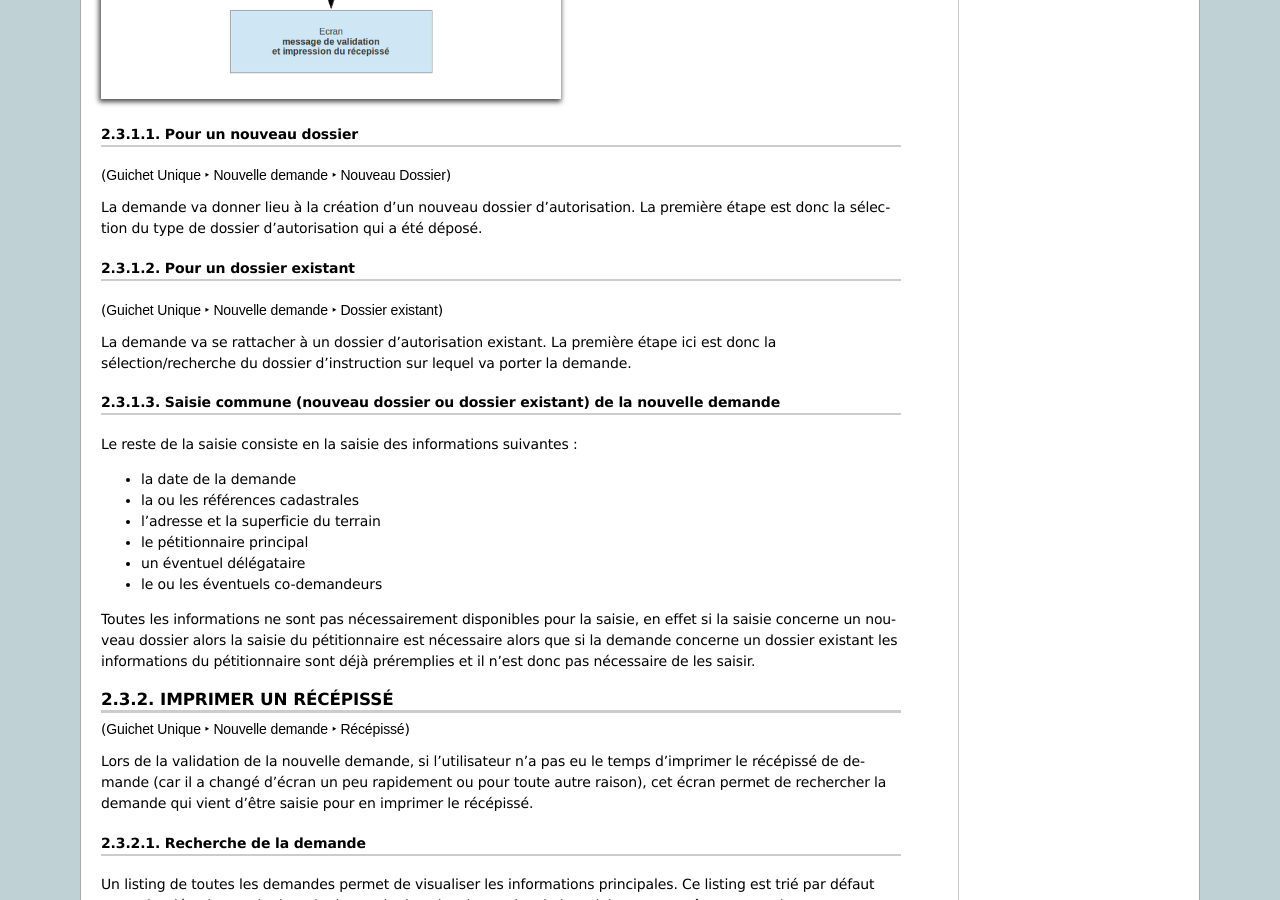
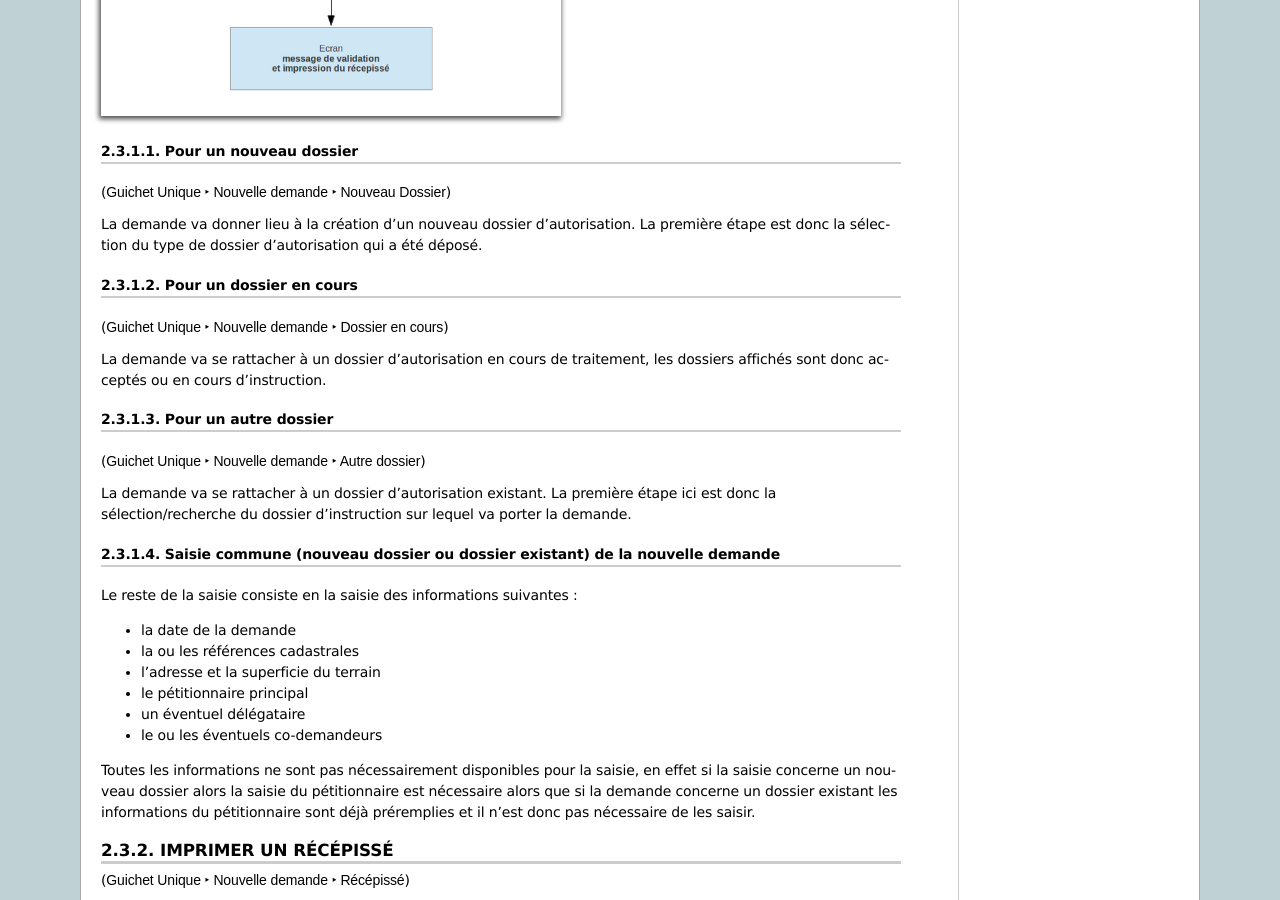
Before and after one commit to mpavaux/openads-documentation, a Sphinx documentation site: the page built from source/manuel_utilisateur/guichet_unique.rst, in a window 1280 px wide and 900 px high, scrolled down 1764 px. Built offline with Sphinx 7.4.7, drawn with Linux system fonts in a browser that asks for light colours; some of the changed text lies outside the part shown.

Commit message:
Modification de la doc suite à l'ajout d'une entrée au menu Guichet unique.

```diff
--- a/source/manuel_utilisateur/guichet_unique.rst
+++ b/source/manuel_utilisateur/guichet_unique.rst
@@ -66,12 +66,23 @@
 
 
 
-.. _guichet_unique_nouvelle_demande_dossier_existant:
+.. _guichet_unique_nouvelle_demande_dossier_en_cours:
 
-Pour un dossier existant
+Pour un dossier en cours
 ========================
 
-(:menuselection:`Guichet Unique --> Nouvelle demande --> Dossier existant`)
+(:menuselection:`Guichet Unique --> Nouvelle demande --> Dossier en cours`)
+
+La demande va se rattacher à un dossier d'autorisation en cours de traitement,
+les dossiers affichés sont donc acceptés ou en cours d'instruction.
+
+
+.. _guichet_unique_nouvelle_demande_autre_dossier:
+
+Pour un autre dossier
+=====================
+
+(:menuselection:`Guichet Unique --> Nouvelle demande --> Autre dossier`)
 
 La demande va se rattacher à un dossier d'autorisation existant. La première
 étape ici est donc la sélection/recherche du dossier d'instruction sur lequel
```
Also changed, not shown: source/manuel_utilisateur/guichet_unique_menu.png.
